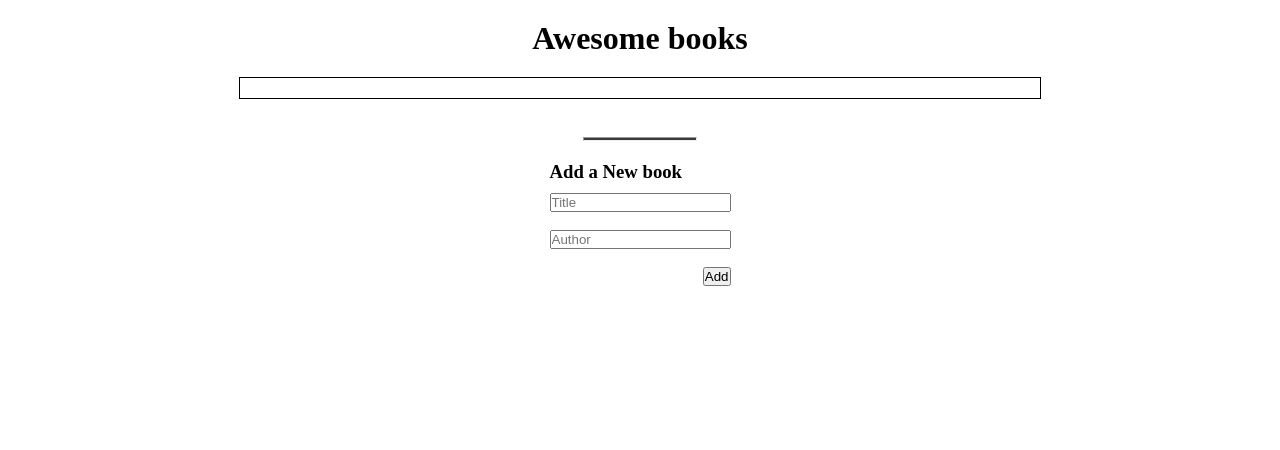
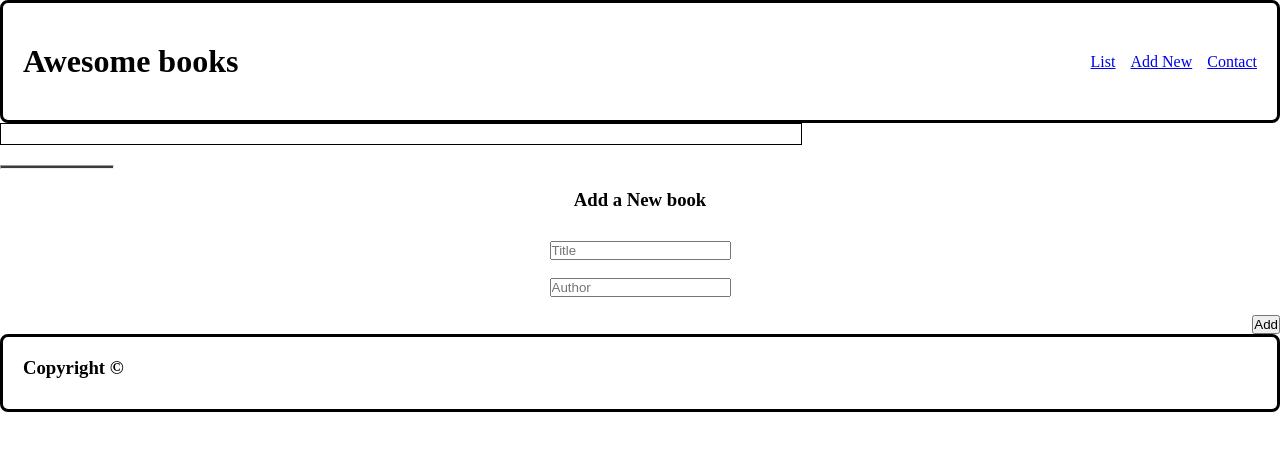
Before and after one commit to danielmatama/awesome-books-matama, a website: page index.html in a window 1280 px wide. Drawn offline with Linux system fonts and the light colour scheme.

Commit message:
creating nav bar and webpage styling

```diff
--- a/index.html
+++ b/index.html
@@ -8,12 +8,39 @@
     <link rel="stylesheet" href="styles.css" />
   </head>
   <body>
-    <div class="full">
-    <h1>Awesome books</h1>
-    <div id="list" class="list"></div>
-    <hr>
+    <header>
+      <div class="header">
+        <h1 class="full">Awesome books</h1>
+        <nav>
+          <ul class="nav-list">
+            <li>
+              <a href="#" id="navList" onclick="displaySection('list')">List</a>
+            </li>
+            <li>
+              <a href="#" id="navNew" onclick="displaySection('form')"
+                >Add New</a
+              >
+            </li>
+            <li>
+              <a href="#" id="navContact" onclick="displaySection('contact')"
+                >Contact</a
+              >
+            </li>
+          </ul>
+        </nav>
+      </div>
+      <p id="date" class="date"></p>
+    </header>
+    <main>
+      <div id="list" class="list">
+        <ul id="book-list"></ul>
+      </div>
+      <hr />
       <div id="addNew">
-      <h3>Add a New book</h3>
+        <div>
+          <h3 class="bookTitle" id="bookTitle">Add a New book</h3>
+        </div>
+        <div class="form">
           <form name="book" id="form">
             <input
               type="text"
@@ -32,7 +59,22 @@
             <button type="submit" id="addButton" class="btn">Add</button>
           </form>
         </div>
+        <div id="contact" class="contact">
+          <p>
+            If you have any questions or you just want to say "Hello". You can
+            reach us to.
+          </p>
+          <ul>
+            <li>Our email: <a href="#">mail@mail.com</a></li>
+            <li>Our twitter: <a href="#">@awesomeBooks</a></li>
+            <li>Our github: <a href="#">@awesomeBooks</a></li>
+          </ul>
         </div>
+      </div>
+    </main>
+    <footer class="footer">
+      <h3>Copyright &copy;</h3>
+    </footer>
 
     <script src="scripts.js"></script>
   </body>
--- a/scripts.js
+++ b/scripts.js
@@ -20,29 +20,29 @@ const allBooks = new Books([]);
 
 function addToLocalStorage() {
   const stringifyArray = JSON.stringify(allBooks.bookArray);
-  localStorage.setItem('storedBooks', stringifyArray);
+  localStorage.setItem("storedBooks", stringifyArray);
 }
 
 function displayBook() {
-  const addedBooks = document.getElementById('list');
-  addedBooks.innerHTML = '';
+  const addedBooks = document.getElementById("list");
+  addedBooks.innerHTML = "";
   for (let i = 0; i < allBooks.bookArray.length; i += 1) {
-    const container = document.createElement('div');
-    container.classList.add('book');
+    const container = document.createElement("div");
+    container.classList.add("book");
     addedBooks.appendChild(container);
 
-    const container02 = document.createElement('div');
-    container02.classList.add('titleAuthor');
+    const container02 = document.createElement("div");
+    container02.classList.add("titleAuthor");
     container.appendChild(container02);
 
-    const bookDetails = document.createElement('p');
-    bookDetails.classList.add('title');
+    const bookDetails = document.createElement("p");
+    bookDetails.classList.add("title");
     bookDetails.textContent = `"${allBooks.bookArray[i].title}" by ${allBooks.bookArray[i].author}`;
     container02.appendChild(bookDetails);
 
-    const removeButton = document.createElement('button');
-    removeButton.classList.add('remove');
-    removeButton.textContent = 'Remove';
+    const removeButton = document.createElement("button");
+    removeButton.classList.add("remove");
+    removeButton.textContent = "Remove";
 
     removeButton.onclick = () => {
       allBooks.booksFilter(allBooks.bookArray[i]);
@@ -54,22 +54,64 @@ function displayBook() {
 }
 
 function getFromLocalStorage() {
-  const stringifyArray = localStorage.getItem('storedBooks');
+  const stringifyArray = localStorage.getItem("storedBooks");
   allBooks.bookArray = JSON.parse(stringifyArray);
   displayBook();
 }
 
-if (localStorage.getItem('storedBooks') == null) {
+if (localStorage.getItem("storedBooks") == null) {
   addToLocalStorage();
 } else {
   getFromLocalStorage();
 }
 
-const addBtn = document.getElementById('addButton');
-addBtn.addEventListener('click', () => {
-  const title = document.getElementById('title');
-  const author = document.getElementById('author');
+const addBtn = document.getElementById("addButton");
+addBtn.addEventListener("click", () => {
+  const title = document.getElementById("title");
+  const author = document.getElementById("author");
   allBooks.bookObj(title.value, author.value);
   addToLocalStorage();
   displayBook();
 });
+
+// eslint-disable-next-line no-unused-vars
+function displaySection(section) {
+  const sectionList = document.getElementById("list");
+  const sectionForm = document.getElementById("form");
+  const sectionContact = document.getElementById("contact");
+  const heading = document.getElementById("bookTitle");
+
+  switch (section) {
+    case "list":
+      sectionList.style.display = "block";
+      sectionForm.style.display = "none";
+      sectionContact.style.display = "none";
+      heading.innerHTML = "All Awesome Books";
+      break;
+
+    case "form":
+      sectionList.style.display = "none";
+      sectionForm.style.display = "block";
+      sectionContact.style.display = "none";
+      heading.innerHTML = "Add a New Book";
+      break;
+
+    case "contact":
+      sectionList.style.display = "none";
+      sectionForm.style.display = "none";
+      sectionContact.style.display = "block";
+      heading.innerHTML = "Contact Information";
+      break;
+
+    default:
+      break;
+  }
+}
+
+function setDate() {
+  const date = document.getElementById("date");
+  // eslint-disable-next-line no-undef
+  const { DateTime } = luxon;
+
+  date.innerHTML = DateTime.now().toFormat("LLL dd yyyy, t");
+}
--- a/styles.css
+++ b/styles.css
@@ -1,6 +1,18 @@
 * {
   padding: 0;
   margin: 0;
+}
+
+body {
+  width: 100vw;
+  text-align: center;
+  display: flex;
+  flex-direction: column;
+  justify-content: center;
+}
+
+.contact {
+  display: none;
 }
 
 .full {
@@ -56,3 +68,27 @@ h1 {
 h3 {
   padding-bottom: 10px;
 }
+
+li {
+  list-style: none;
+}
+
+.header,
+.footer {
+  border: 3px solid #000;
+  border-radius: 8px;
+  display: flex;
+  justify-content: space-between;
+  align-items: center;
+  padding: 20px;
+}
+
+#date {
+  text-align: right;
+  margin-right: 5px;
+}
+
+.nav-list {
+  display: flex;
+  gap: 15px;
+}
```
Lines whose indentation alone changed are shown as unchanged.
